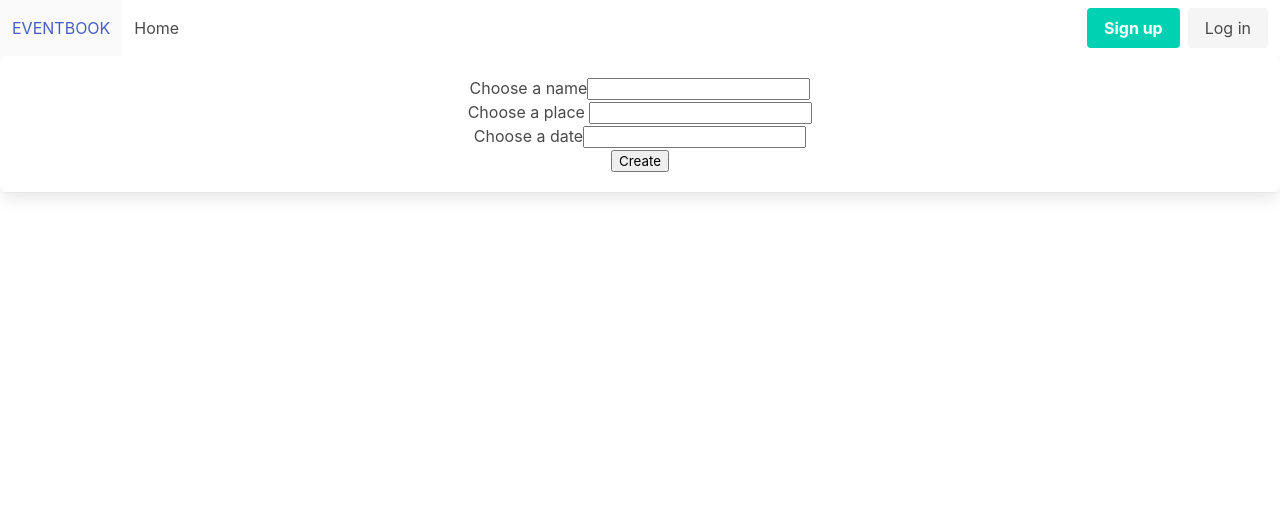
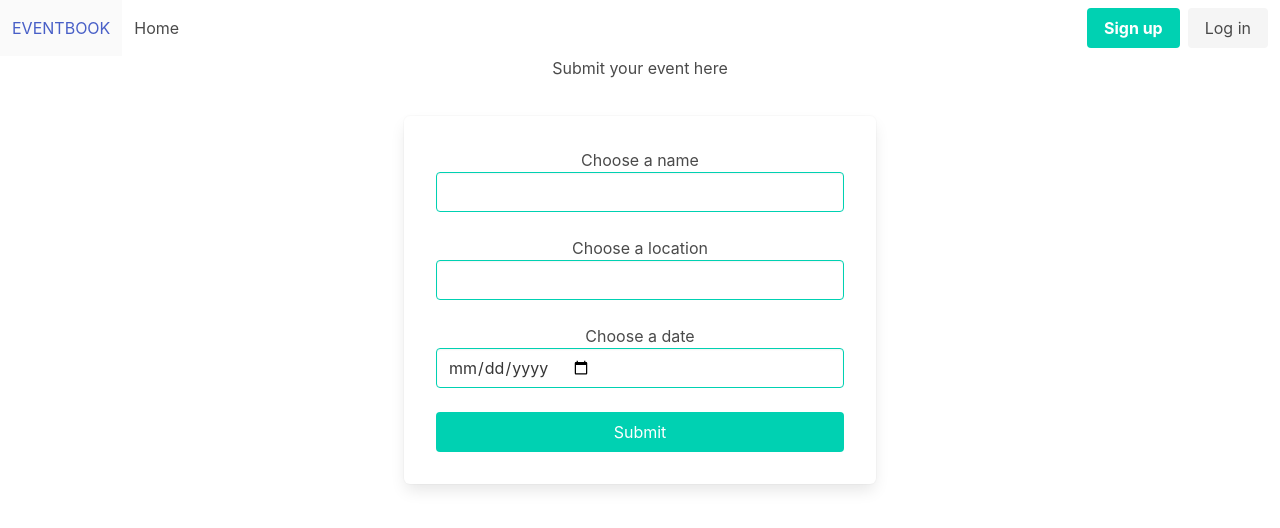
Before and after one commit to Kubrianity/eventbook, a Vue app in the folder week-7/frontend/: page /event-form in a window 1280 px wide. Shown: the top 528 px of the page. Built offline with nearby package versions, Linux system fonts and the light colour scheme.

Commit message:
Style form element

```diff
--- a/week-7/frontend/src/components/event-creation-form.vue
+++ b/week-7/frontend/src/components/event-creation-form.vue
@@ -1,19 +1,21 @@
 <template lang = 'pug'>
-div.columns.is-mobile
-  div.column
-    div.box
-      form(@submit.prevent = "handleFormRegister")
-        div
-          label Choose a name
-          input(type="text" name="name" v-model="name")
-        div
-          label Choose a place
-          input(type="text" name="place" v-model="place")
-        div
-          label Choose a date
-          input(type="text" name="date" v-model="date")
-        div
-          button(type="submit" value="Create") Create
+div.hero.is-fullheight
+  h2 Submit your event here
+    div.hero-body.is-justify-content-center.is-align-items-center
+      div.columns.is-flex.is-flex-direction-column.box
+        form(@submit.prevent = "handleFormRegister")
+          div.column
+            label Choose a name
+            input.input.is-primary(type="text" name="name" v-model="name")
+          div.column
+            label Choose a location
+            input.input.is-primary(type="text" name="place"  v-model="place")
+          div.column
+            label Choose a date
+            input.input.is-primary(type="date" name="date"  v-model="date")
+          div.column
+            button.button.is-primary.is-fullwidth(type="submit") Submit
+
 </template>
 
 <script>
```
